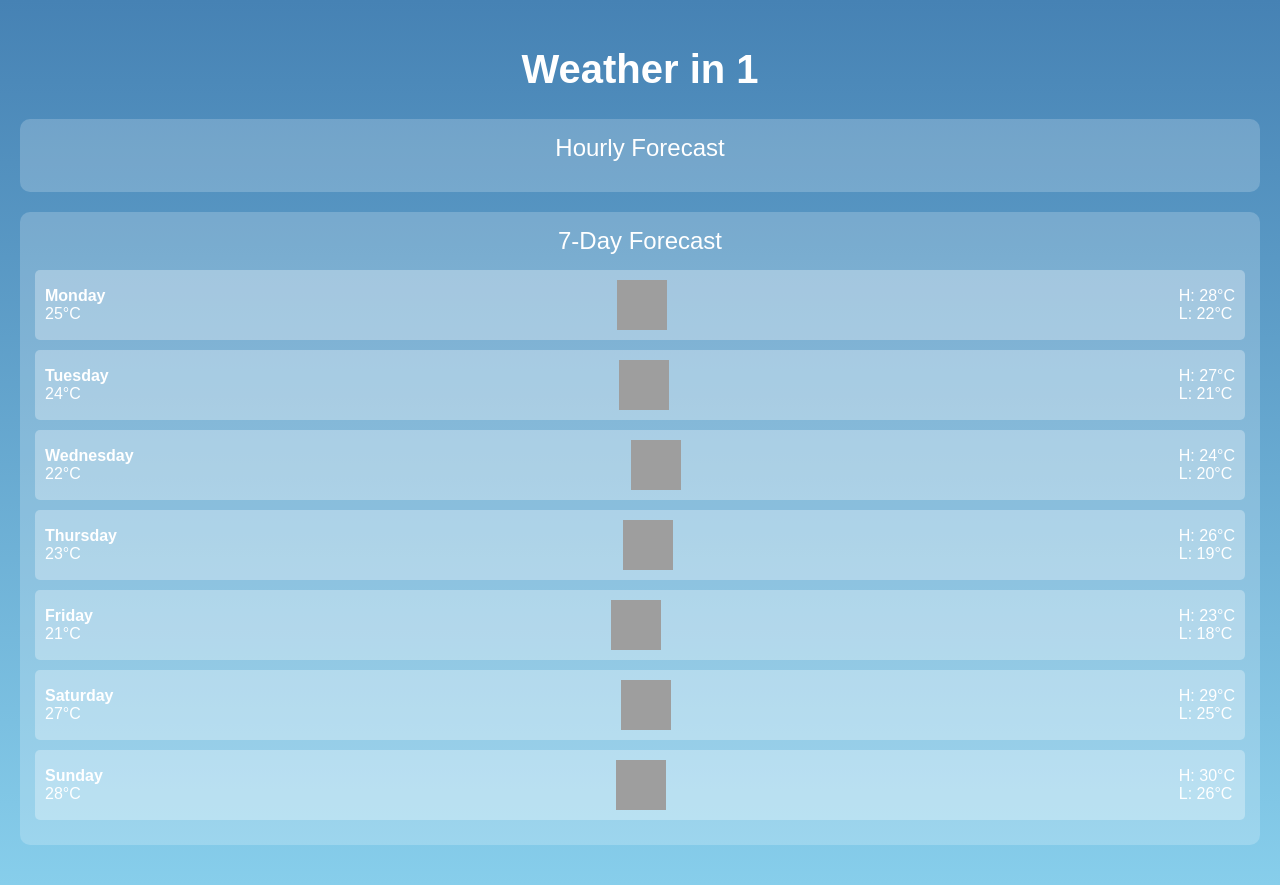
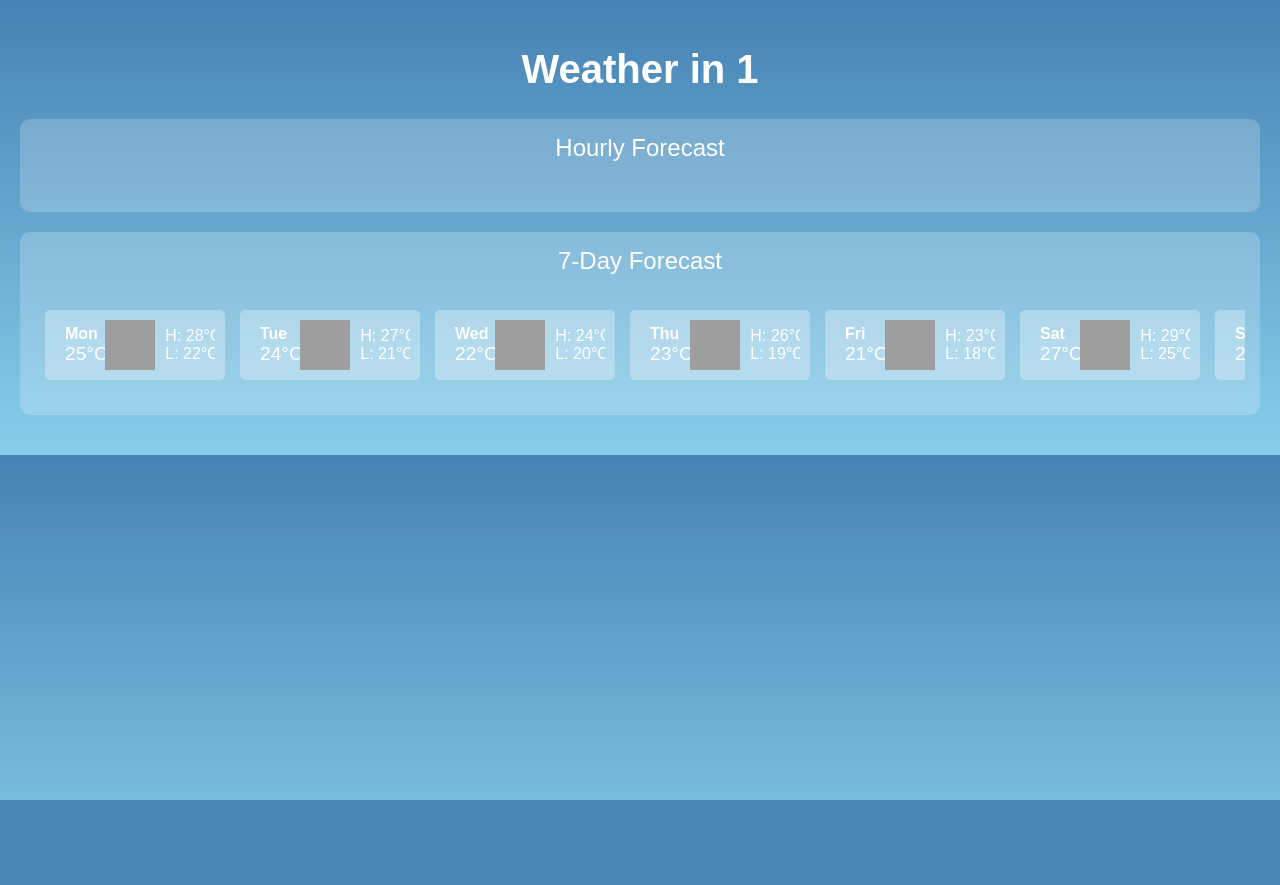
Before and after one commit to mikeibele/ClimaQ, a Flask app: page /weather/1 in a window 1280 px wide. After the commit the page ends 800 px from the top, so only its background shows below. Run offline with Flask 3, Linux system fonts and the light colour scheme; data that the repository does not hold is empty; grey boxes are pictures that could not be loaded.

Commit message:
search, hourly, daily functionality working

```diff
--- a/app.py
+++ b/app.py
@@ -1,5 +1,5 @@
 import requests
-from flask import Flask, render_template
+from flask import Flask, render_template, request
 
 app = Flask(__name__)
 
@@ -83,15 +83,25 @@ def fetch_weather_data(city):
 
     return hourly_weather, daily_weather
 
-@app.route('/')
+@app.route('/', methods=['GET', 'POST'])
 def index():
+    search_results = None
+    if request.method == 'POST':
+        city = request.form['search']
+        hourly_weather, daily_weather = fetch_weather_data(city)
+        search_results = {
+            'city': city,
+            'hourly_weather': hourly_weather,
+            'daily_weather': daily_weather
+        }
+
     other_weather = [
         {'city': 'New York', 'temperature': 76, 'description': 'Sunny', 'high': 79, 'low': 70},
         {'city': 'Los Angeles', 'temperature': 85, 'description': 'Clear', 'high': 88, 'low': 75},
         {'city': 'Chicago', 'temperature': 65, 'description': 'Cloudy', 'high': 68, 'low': 60},
         {'city': 'Miami', 'temperature': 90, 'description': 'Hot', 'high': 92, 'low': 85},
     ]
-    return render_template('index.html', other_weather=other_weather)
+    return render_template('index.html', other_weather=other_weather, search_results=search_results)
 
 @app.route('/weather/<city>')
 def weather_detail(city):
--- a/templates/weather_detail.html
+++ b/templates/weather_detail.html
@@ -30,7 +30,49 @@
             text-align: center;
             margin-bottom: 15px;
         }
+        /* Hourly Forecast Section Styling */
+        .hourly-forecast-container {
+            display: flex;
+            overflow-x: auto;
+            gap: 15px;
+            padding: 10px;
+            scrollbar-width: thin;
+            scrollbar-color: #4682B4 #87CEEB;
+        }
+        .hourly-forecast-container::-webkit-scrollbar {
+            height: 8px;
+        }
+        .hourly-forecast-container::-webkit-scrollbar-thumb {
+            background-color: #4682B4;
+            border-radius: 4px;
+        }
+        .hourly-forecast-container::-webkit-scrollbar-track {
+            background-color: #87CEEB;
+        }
+        .hourly-forecast-item {
+            flex: 0 0 auto;
+            text-align: center;
+            background-color: rgba(255, 255, 255, 0.3);
+            border-radius: 5px;
+            padding: 10px;
+            width: 100px;
+        }
+        .hourly-forecast-item img {
+            width: 50px;
+            height: 50px;
+        }
+        .hourly-forecast-item p {
+            margin: 5px 0;
+        }
+        /* Daily Forecast Section Styling */
+        .daily-forecast-container {
+            display: flex;
+            overflow-x: auto;
+            gap: 15px;
+            padding: 10px;
+        }
         .forecast-item {
+            flex: 0 0 auto;
             display: flex;
             align-items: center;
             justify-content: space-between;
@@ -38,10 +80,23 @@
             padding: 10px;
             border-radius: 5px;
             background-color: rgba(255, 255, 255, 0.3);
+            width: 180px;
+            min-width: 180px;
+            box-sizing: border-box;
         }
         .forecast-item img {
             width: 50px;
             height: 50px;
+        }
+        .forecast-item .text-container {
+            flex-grow: 1;
+            padding: 0 10px;
+            white-space: nowrap;
+            overflow: hidden;
+            text-overflow: ellipsis;
+        }
+        .forecast-item .temp {
+            font-size: 1.2rem;
         }
         .forecast-item p {
             margin: 0;
@@ -55,29 +110,31 @@
         <!-- Hourly Forecast Section -->
         <div class="forecast-section">
             <div class="forecast-title">Hourly Forecast</div>
+            <div class="hourly-forecast-container">
                 {% for hour in hourly_weather %}
-            <div class="forecast-item">
-                <div>
+                <div class="hourly-forecast-item">
                     <p><strong>{{ hour.time }}</strong></p>
+                    <img src="{{ hour.icon }}" alt="{{ hour.description }}">
                     <p>{{ hour.temp }}°C</p>
-                </div>
-                <img src="{{ hour.icon }}" alt="{{ hour.description }}">
                     <p>{{ hour.description }}</p>
                 </div>
                 {% endfor %}
+            </div>
         </div>
 
         <!-- Daily Forecast Section -->
         <div class="forecast-section">
             <div class="forecast-title">7-Day Forecast</div>
+            <div class="daily-forecast-container">
                 {% for day in daily_weather %}
                 <div class="forecast-item">
-                <div>
-                    <p><strong>{{ day.day }}</strong></p>
-                    <p>{{ day.temp }}°C</p>
+                    <div class="text-container">
+                        <!-- Abbreviate day names here -->
+                        <p><strong>{{ day.day|replace("Monday", "Mon")|replace("Tuesday", "Tue")|replace("Wednesday", "Wed")|replace("Thursday", "Thu")|replace("Friday", "Fri")|replace("Saturday", "Sat")|replace("Sunday", "Sun") }}</strong></p>
+                        <p class="temp">{{ day.temp }}°C</p>
                     </div>
                     <img src="{{ day.icon }}" alt="{{ day.description }}">
-                <div>
+                    <div class="text-container">
                         <p>H: {{ day.high }}°C</p>
                         <p>L: {{ day.low }}°C</p>
                     </div>
@@ -85,5 +142,6 @@
                 {% endfor %}
             </div>
         </div>
+    </div>
 </body>
 </html>
```
Also changed, not shown: templates/index.html (+40 -0 lines). Lines whose indentation alone changed are shown as unchanged.
